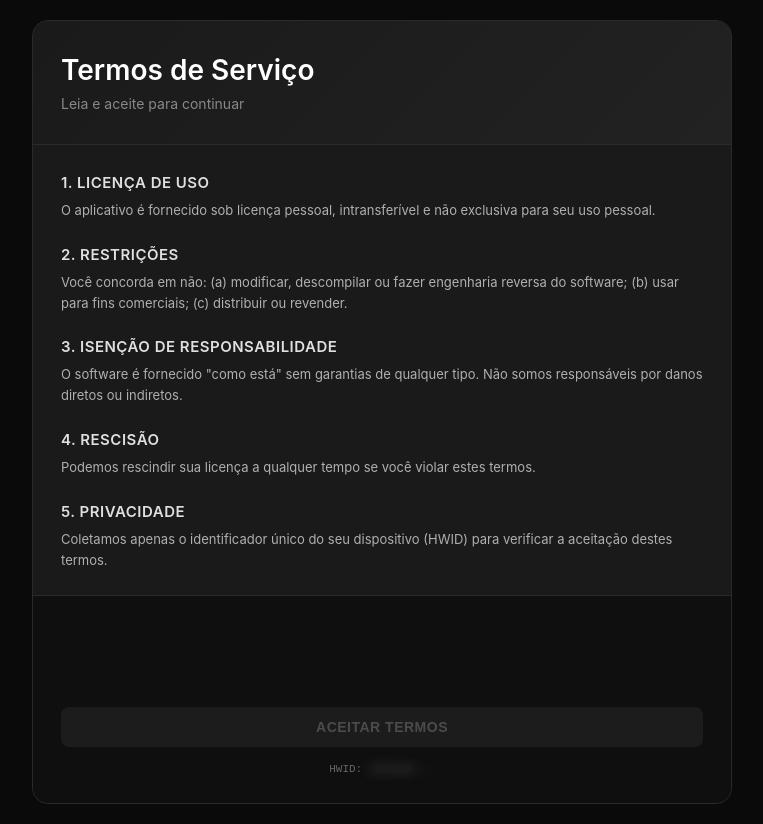
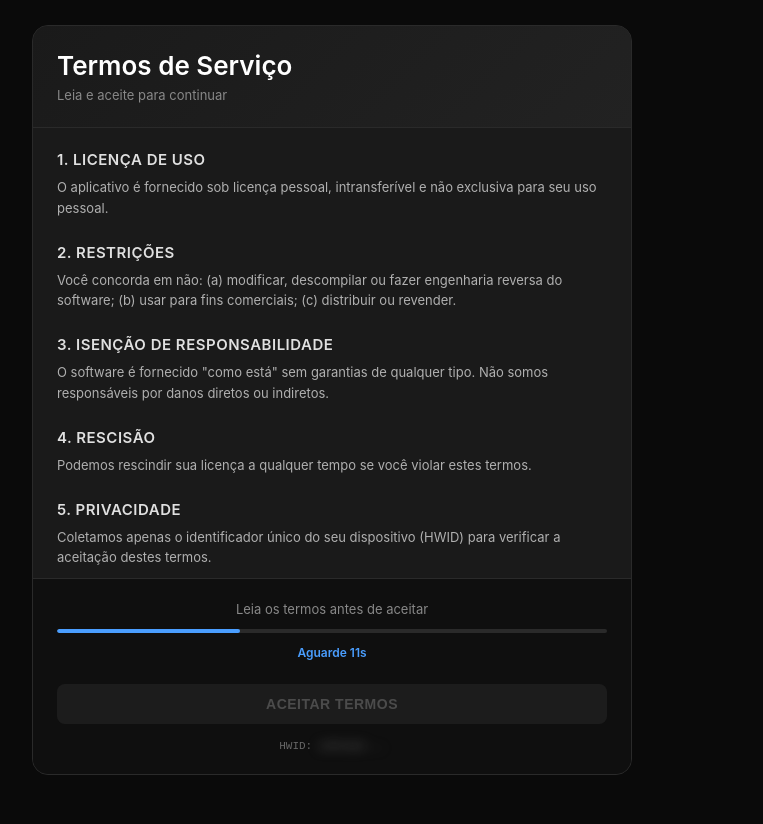
Before and after one commit to sethziin/7ELightToS, a plain HTML site: page tos/index.html in a window 1280 px wide. Shown: the whole page, without its empty margins (258-1021 px from the left). After the commit the page ends 800 px from the top, so only its background shows below. Drawn offline with Linux system fonts and the light colour scheme; no server answers.

Commit message:
Fix progress bar timing and shrink terms card

```diff
--- a/tos/script.js
+++ b/tos/script.js
@@ -113,7 +113,7 @@ function startTimer() {
 
             // Dispara animação de fade-out e depois remove
             const timerContainer = document.getElementById('timerContainer');
-            timerContainer.style.animation = 'fadeOutTimer 0.5s ease-out forwards';
+            timerContainer.classList.add('fade-out');
 
             setTimeout(() => {
                 timerContainer.classList.add('hidden');
--- a/tos/style.css
+++ b/tos/style.css
@@ -27,29 +27,30 @@ body {
     border-radius: 16px;
     overflow: hidden;
     border: 1px solid #2a2a2a;
+    max-width: 600px;
 }
 
 .header {
     background: linear-gradient(135deg, #1a1a1a 0%, #222222 100%);
-    padding: 32px 28px;
+    padding: 24px 24px;
     border-bottom: 1px solid #2a2a2a;
 }
 
 .header h1 {
-    font-size: 28px;
+    font-size: 26px;
     font-weight: 600;
-    margin-bottom: 8px;
+    margin-bottom: 6px;
     color: #ffffff;
 }
 
 .subtitle {
-    font-size: 14px;
+    font-size: 13px;
     color: #888888;
     font-weight: 400;
 }
 
 .tos-content {
-    padding: 28px;
+    padding: 22px 24px;
     max-height: 450px;
     overflow-y: auto;
     background: #1a1a1a;
@@ -96,7 +97,7 @@ body {
 }
 
 .footer {
-    padding: 28px;
+    padding: 22px 24px;
     background: #0f0f0f;
     border-top: 1px solid #2a2a2a;
 }
@@ -140,7 +141,7 @@ body {
     display: none;
 }
 
-.timer-container {
+.timer-container.fade-out {
     animation: fadeOutTimer 0.5s ease-out forwards;
 }
 
```
